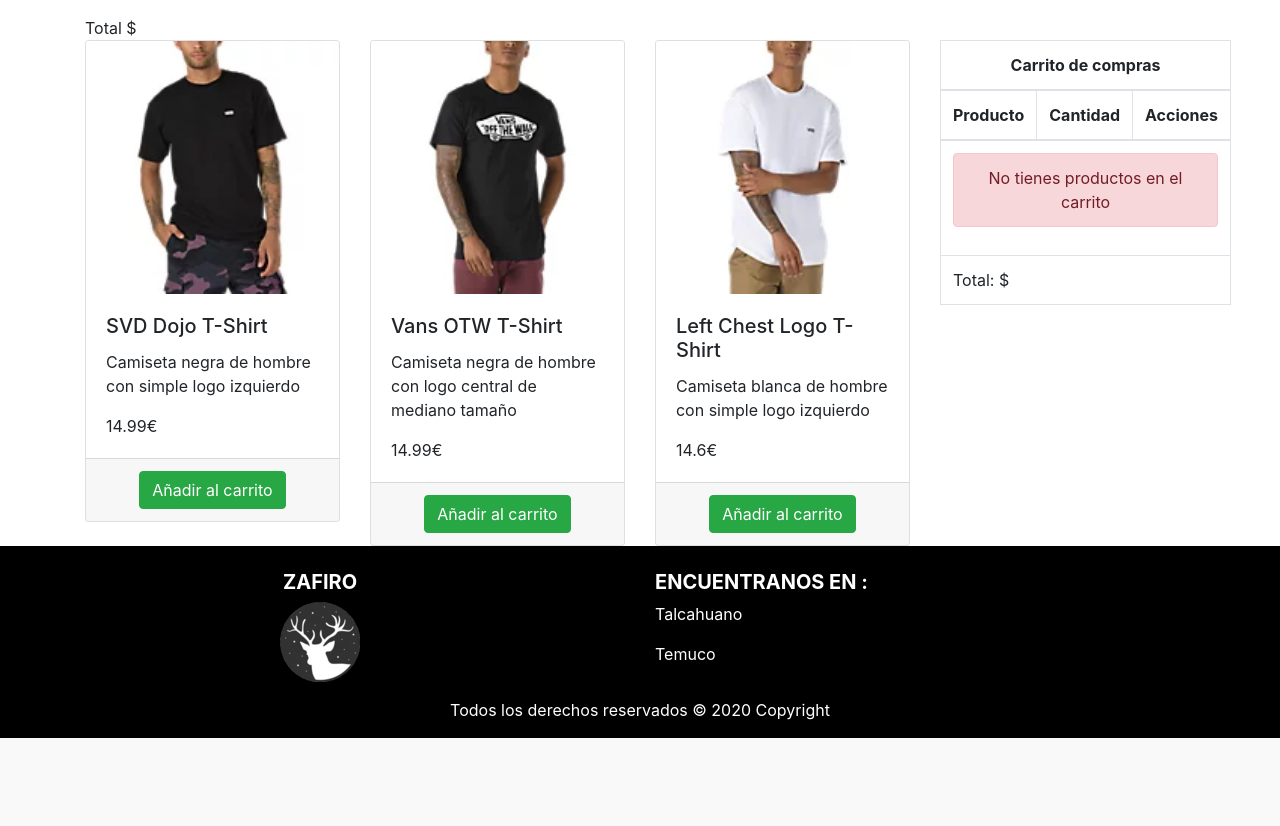
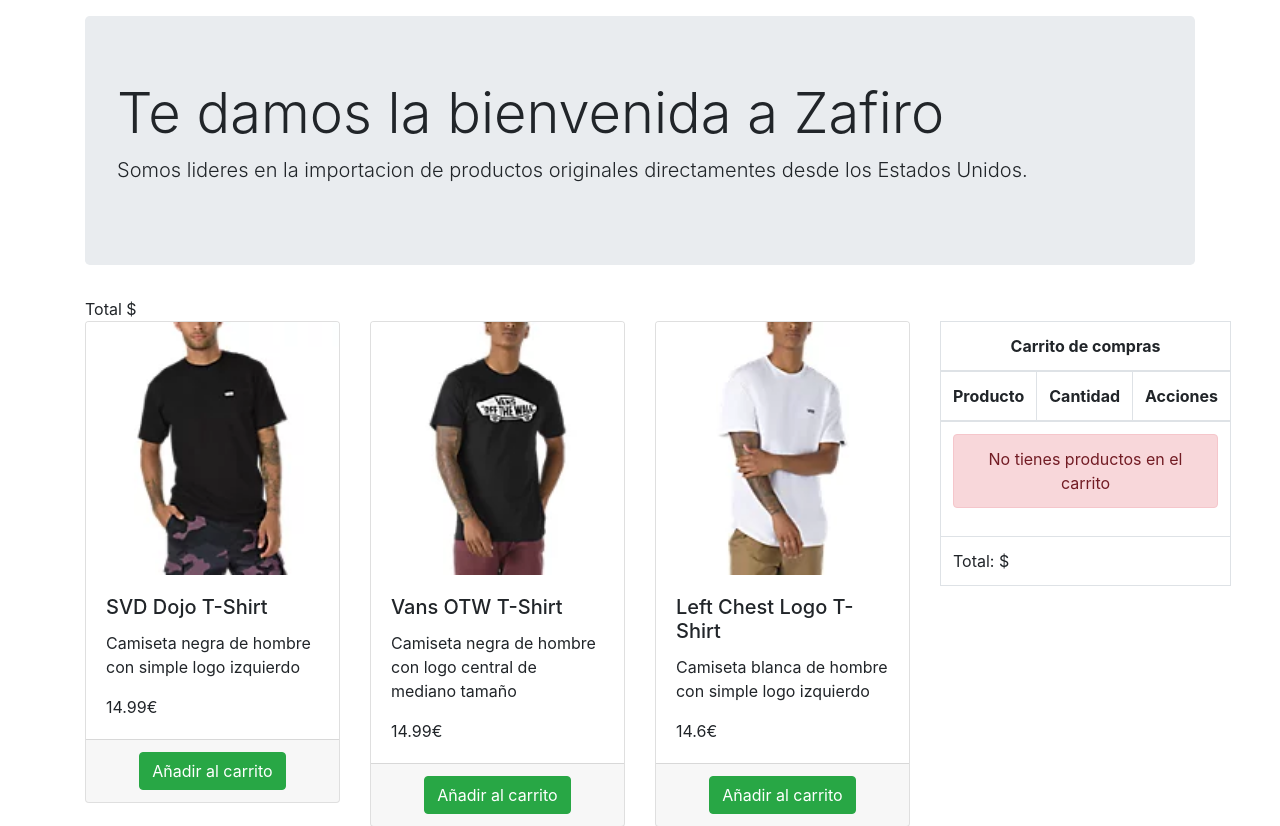
Before and after one commit to YaredLevi/Tiendita, a Django app: page / in a window 1280 px wide. Shown: the part 96-922 px from the top of the page. Before the commit the page ends 834 px from the top, so only its background shows below. Run offline with Django 3.2, Linux system fonts and the light colour scheme; a user stored in the database is signed in; data comes from the database, SQL or seed files in the repository; both versions use the stored data as it was after the commit; some libraries are stand-ins or nearby versions.

Commit message:
añadidos estéticos css

```diff
--- a/app/templates/autenticacion/acceder.html
+++ b/app/templates/autenticacion/acceder.html
@@ -5,6 +5,10 @@
 {% load crispy_forms_tags %}
 
 {% block content %}
+    <div class="jumbotron">
+        <h1 class="display-4">Te damos la bienvenida a Zafiro</h1>
+        <p class="lead">Por favor regístrate o inicia sesión para continuar.</p>
+    </div>
     <form method="POST" action="" class="mt-2" autocomplete="off">
         {% csrf_token %}
         {{ form|crispy }}
--- a/app/templates/orders/detalle.html
+++ b/app/templates/orders/detalle.html
@@ -8,7 +8,7 @@
     <div class="container">
         <div class="row">
             <div class="col-12">
-                <h1 class="text-center text-muted">Detalle del pedido #{{ order.id }}#</h1>
+                <h1 class="text-center text-muted">Detalle del pedido #{{ order.id }}</h1>
                 <table class="table table-bordered">
                     <thead>
                     <tr class="text-center">
--- a/app/templates/products/listado.html
+++ b/app/templates/products/listado.html
@@ -5,6 +5,11 @@
 {% block title %}Tienda{% endblock %}
 
 {% block content %}
+
+    <div class="jumbotron">
+        <h1 class="display-4">Te damos la bienvenida a Zafiro</h1>
+        <p class="lead">Somos lideres en la importacion de productos originales directamentes desde los Estados Unidos.</p>
+    </div>
     Total {{ cart_total_amount|money_format:"$" }}
     <div class="row">
         <div class="col-9">
```
Also changed, not shown: app/db.sqlite3.
